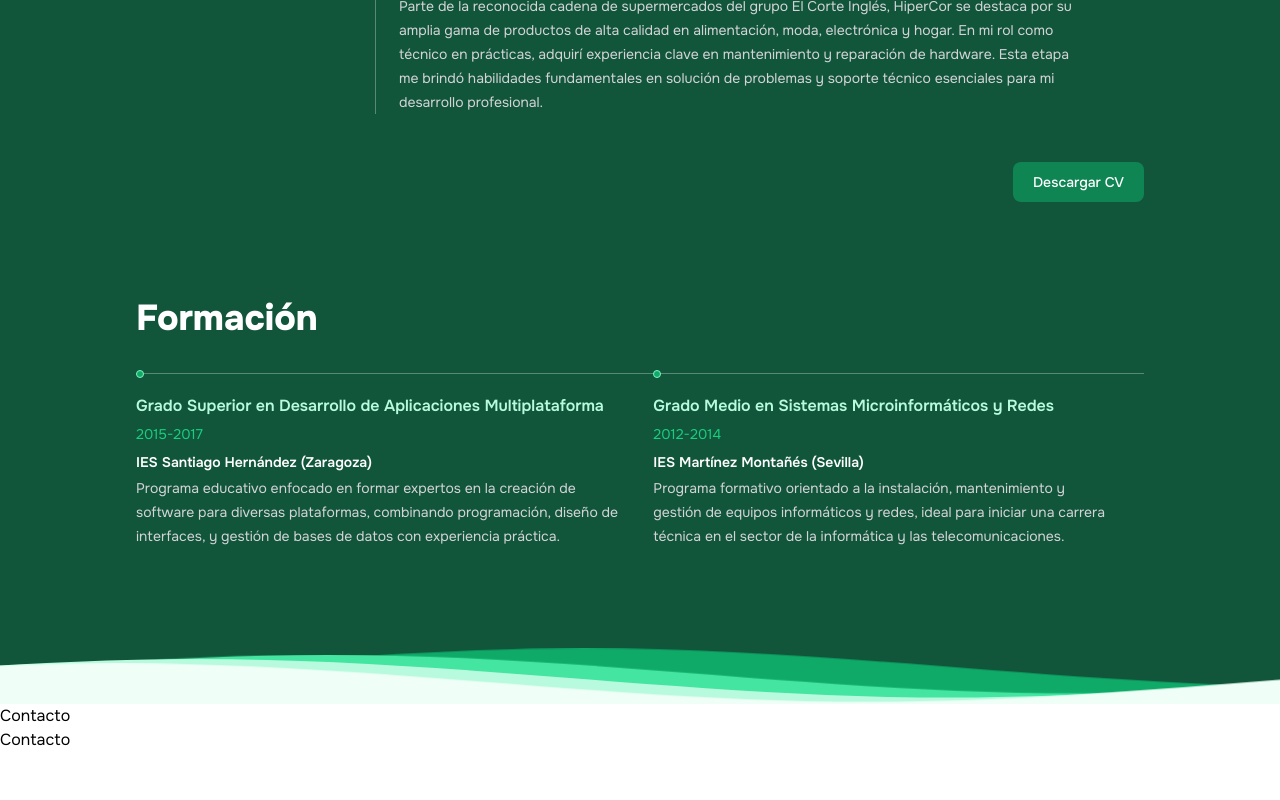
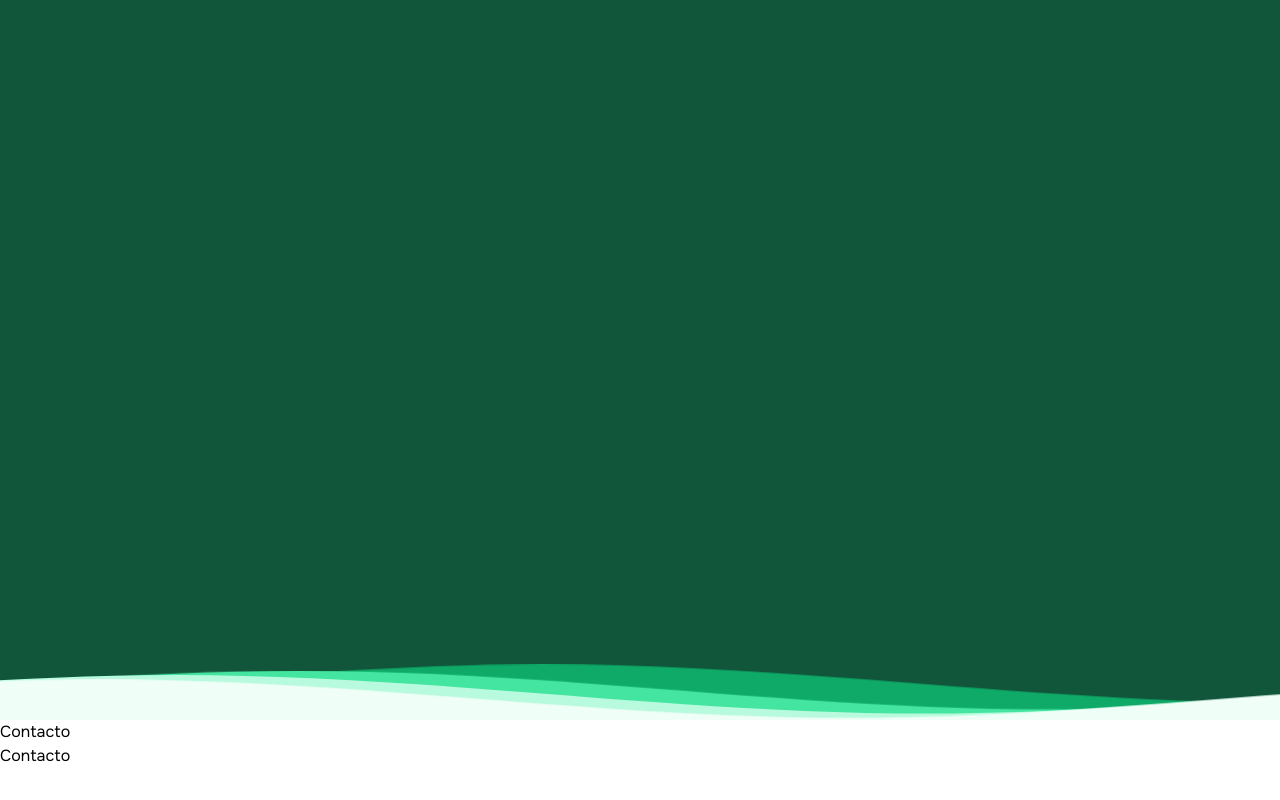
Before and after one commit to Jgonaz/jgonaz-portfolio, a Next.js app: page / in a window 1280 px wide. Shown: the part 1638-2438 px from the top of the page. Built offline with nearby package versions, Linux system fonts and the light colour scheme.

Commit message:
View timeline animation

```diff
--- a/src/app/_components/sections/education.tsx
+++ b/src/app/_components/sections/education.tsx
@@ -3,8 +3,8 @@ import educationData from '../../_data/education.json'
 export default function Education () {
   return (
     <section
-      className='bg-jade-900 relative z-30 pt-16 sm:pt-12 md:pt-8 lg:pt-4 xl:pt-0'
-      id='work'
+      className='timeline bg-jade-900 relative z-30 pt-16 sm:pt-12 md:pt-8 lg:pt-4 xl:pt-0 pb-12 md:pb-4'
+      id='education'
     >
       <div className='container mx-auto  text-pretty gap-10 p-8 pt-0 sm:p-12 sm:pt-0 md:p-16 lg:p-20 xl:p-24'>
         <div className='flex flex-col justify-center'>
@@ -70,6 +70,14 @@ export default function Education () {
               ))}
             </ul>
           </div>
+          <div className='flex md:hidden justify-center w-full mt-12'>
+            <a
+              href='https://docs.google.com/document/d/119rL87biQUfklitcP0fOVYvQFW94zezUSvZMLK5W89Q/export?format=pdf'
+              className='download-cv-btn text-white bg-jade-700 hover:bg-jade-800 focus:ring-1 focus:ring-jade-300 font-medium rounded-lg text-sm px-5 py-2.5 focus:outline-none'
+            >
+              Descargar CV
+            </a>
+          </div>
         </div>
       </div>
     </section>
--- a/src/app/_components/sections/work.tsx
+++ b/src/app/_components/sections/work.tsx
@@ -1,4 +1,5 @@
 'use client'
+import '../../_styles/timeline.css'
 import { useEffect } from 'react'
 import workData from '../../_data/work.json'
 
@@ -30,13 +31,13 @@ export default function Work () {
   }, [])
   return (
     <section
-      className='bg-jade-900 relative z-30 pt-16 sm:pt-12 md:pt-8 lg:pt-4 xl:pt-0'
+      className='timeline bg-jade-900 relative z-30 pt-16 sm:pt-12 md:pt-8 lg:pt-4 xl:pt-0'
       id='work'
     >
       <div className='container mx-auto  text-pretty gap-10 px-8 sm:px-12 md:p-16 md:pb-0 lg:p-20 lg:pb-0 xl:p-24 xl:pb-0'>
         <div className='flex flex-col md:flex-row justify-center'>
           <div id='work-title' className='flex justify-center mb-16 md:mb-0'>
-            <h2 className='text-4xl font-extrabold text-white md:mb-22'>
+            <h2 className='h-fit text-4xl font-extrabold text-white md:mb-22'>
               Experiencia
             </h2>
           </div>
@@ -45,7 +46,7 @@ export default function Work () {
               {workData.map((job, index) => (
                 <li
                   key={index}
-                  className='group relative flex flex-col pb-8 pl-7 last:pb-0'
+                  className='li-item group relative flex flex-col pb-8 pl-7 last:pb-0'
                 >
                   <div className='absolute bottom-0 left-[calc(0.25rem-0.5px)] top-0 w-px bg-white/30 group-first:top-3'></div>
                   <div className='absolute left-0 top-2 h-2 w-2 rounded-full border border-jade-300 bg-jade-600'></div>
@@ -62,10 +63,10 @@ export default function Work () {
                 </li>
               ))}
             </ul>
-            <div className='hidden md:flex flex-col items-end justify-center w-full mt-12'>
+            <div className='hidden md:flex justify-end w-full mt-12'>
               <a
                 href='https://docs.google.com/document/d/119rL87biQUfklitcP0fOVYvQFW94zezUSvZMLK5W89Q/export?format=pdf'
-                className='text-white bg-jade-700 hover:bg-jade-800 focus:ring-1 focus:ring-jade-300 font-medium rounded-lg text-sm px-5 py-2.5 focus:outline-none'
+                className='download-cv-btn text-white bg-jade-700 hover:bg-jade-800 focus:ring-1 focus:ring-jade-300 font-medium rounded-lg text-sm px-5 py-2.5 focus:outline-none'
               >
                 Descargar CV
               </a>
--- a/src/app/_styles/backToTop.css
+++ b/src/app/_styles/backToTop.css
@@ -1,8 +1,20 @@
+@keyframes backToTopBounce {
+  0%,
+  100% {
+    transform: translateY(-5%);
+    animation-timing-function: cubic-bezier(0.8, 0, 1, 1);
+  }
+  50% {
+    transform: none;
+    animation-timing-function: cubic-bezier(0, 0, 0.2, 1);
+  }
+}
+
 .back-to-top {
   --offset: 50px;
   position: sticky;
   bottom: 20px;
-  margin-top: calc(100vh + var(--offset));
+  animation: backToTopBounce 1s infinite;
 
   a {
     cursor: pointer;
--- /dev/null
+++ b/src/app/_styles/timeline.css
@@ -0,0 +1,25 @@
+@keyframes scrollShow {
+  from {
+    opacity: 0;
+  }
+
+  to {
+    opacity: 1;
+  }
+}
+
+section.timeline {
+  .download-cv-btn,
+  #work-title h2,
+  li * {
+    view-timeline-name: --image; /*Nombre del timeline*/
+    view-timeline-axis: block; /*Axis Vertical*/
+
+    animation-timeline: --image;
+    animation-name: scrollShow; /*Nombre de la animación*/
+    animation-fill-mode: both; /*Dirección de la animación (ambos)*/
+    animation-range: entry 20% cover 40%;
+    /*Rango de animación: Cuando el usuario está viendo el 'entry %' del contenido sobre el viewport, empieza la animación,
+    y cuando el usuario esté viendo el 'cover %', acaba la animación.*/
+  }
+}
```
